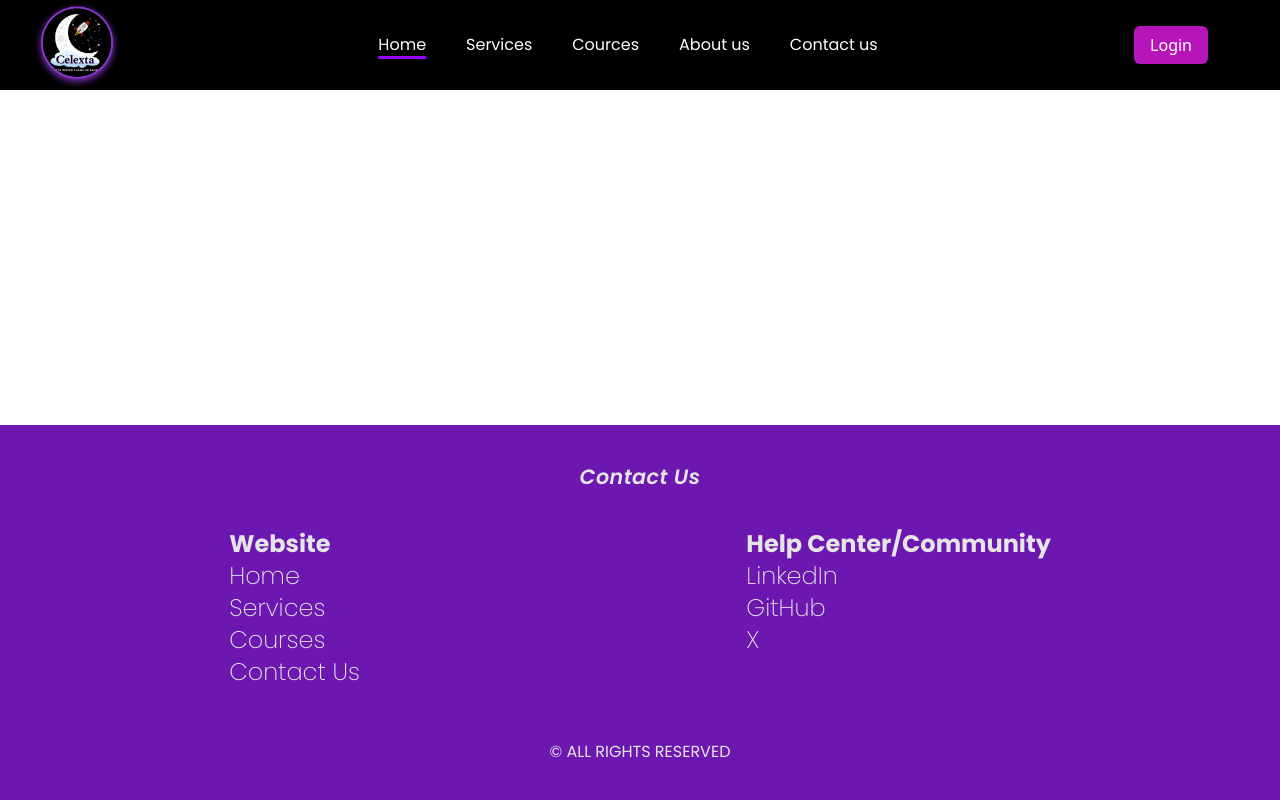
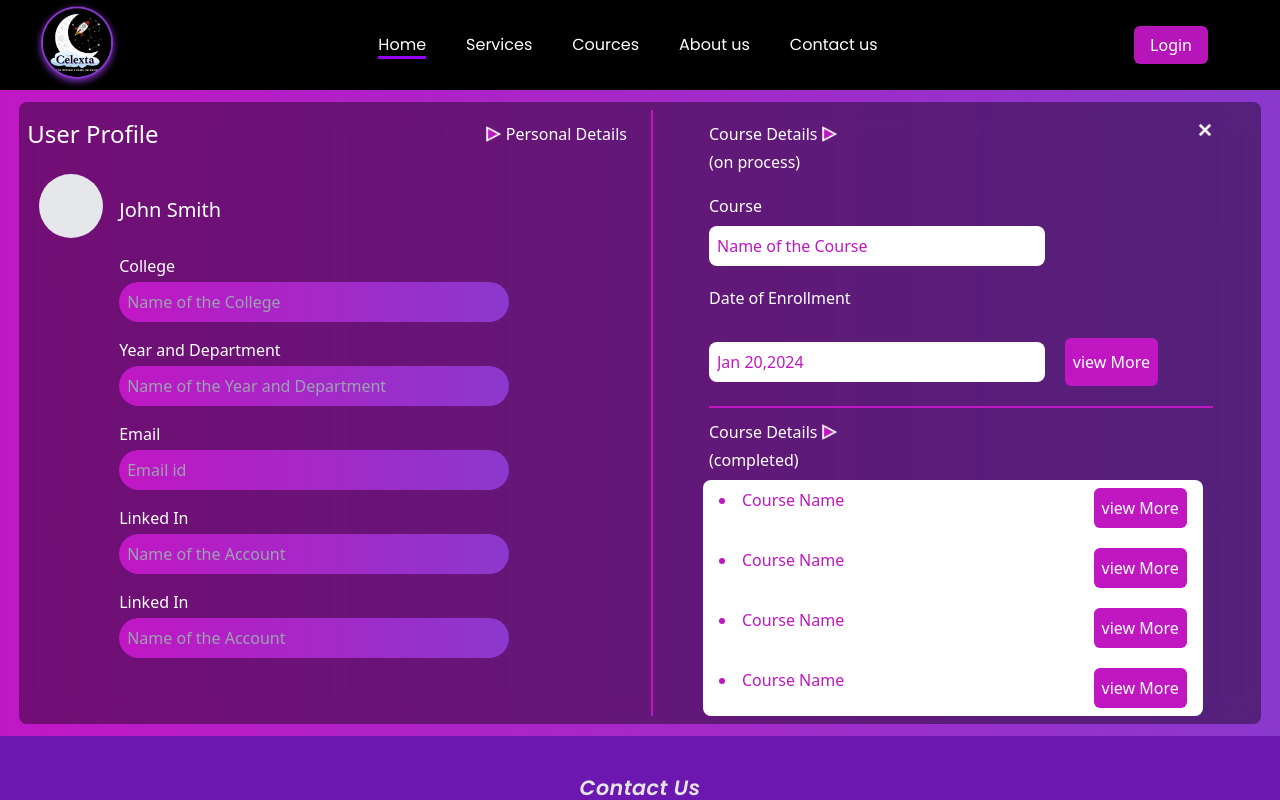
Before and after one commit to Ganeshraj08/Celexta, a React (Vite) app: page /userProfile in a window 1280 px wide. Shown: the top 800 px of the page. Built offline with nearby package versions, Linux system fonts and the light colour scheme.

Commit message:
userprofile added

```diff
--- a/src/App.jsx
+++ b/src/App.jsx
@@ -14,6 +14,7 @@ import Certificate from "./pages/Certificate";
 import Contact from "./pages/Contact";
 import Login from "./pages/Login";
 import Register from "./pages/Register";
+import UserProfile from "./pages/UserProfile";
 
 const App = () => {
   return (
@@ -31,6 +32,7 @@ const App = () => {
             <Route path="/congrats" element={<Congrats />} />
             <Route path="/login" element={<Login />} />
             <Route path="/register" element={<Register />} />
+            <Route path="/userProfile" element={<UserProfile />} />
             <Route path="/certificate" element={<Certificate />} />
           </Routes>
         </main>
--- /dev/null
+++ b/src/pages/UserProfile.jsx
@@ -0,0 +1,146 @@
+import React from "react";
+import Polygon3 from "../assets/icons/Polygon3.png";
+import Close from "../assets/icons/Close.png";
+const UserProfile = () => {
+  return (
+    <div className=" h-full w-full bg-gradient-to-r from-purpleStart to-purpleEnd flex justify-center items-center mx-auto ">
+      <div className="h-11/12 w-[97%] backdrop-blur-md bg-blur m-1 p-2 rounded-lg my-3 ">
+        <div className="flex flex-col gap-3 sm:flex-row">
+          <div className="flex flex-1 flex-col mr-3">
+            <div className="w-full flex justify-between mr-2 mt-2 mb-2 ">
+              <h2 className="text-white text-2xl ">User Profile</h2>
+              <a href="#" className="text-white flex items-center gap-1">
+                <img src={Polygon3} className="w-4 h-4 m" />
+                Personal Details
+              </a>
+            </div>
+            <div className="w-full items-center flex gap-4 mt-4 mx-3">
+              <div className="rounded-full bg-gray-200 w-16 h-16"></div>
+              <h1 className="text-white text-xl mt-2">John Smith</h1>
+            </div>
+            <div className="flex items-center ml-8 pl-12">
+              <div className="w-full flex flex-col gap-4 mt-4 ">
+                <div className="flex flex-col">
+                  <label className="text-white mb-1 ml-3">College</label>
+                  <input
+                    type="text"
+                    className="p-2 ml-3 rounded-full w-3/4 bg-gradient-to-r from-purpleStart to-purpleEnd  text-white text-[11px] sm:text-base"
+                    placeholder="Name of the College"
+                  />
+                </div>
+                <div className="flex flex-col">
+                  <label className="text-white mb-1 ml-3">
+                    Year and Department
+                  </label>
+                  <input
+                    type="text"
+
+                    className="p-2 ml-3 rounded-full w-3/4 bg-gradient-to-r from-purpleStart to-purpleEnd text-white text-[11px] sm:text-base"
+                    placeholder="Name of the Year and Department"
+                  />
+                </div>
+                <div className="flex flex-col">
+                  <label className="text-white mb-1 ml-3">Email</label>
+                  <input
+                    type="email"
+                    className="p-2 ml-3 rounded-full w-3/4 bg-gradient-to-r from-purpleStart to-purpleEnd text-white text-[11px] sm:text-base"
+                    placeholder="Email id"
+                  />
+                </div>
+                <div className="flex flex-col">
+                  <label className="text-white mb-1 ml-3">Linked In</label>
+                  <input
+                    type="text"
+                    className="p-2 ml-3 rounded-full w-3/4 bg-gradient-to-r from-purpleStart to-purpleEnd text-white text-[11px] sm:text-base"
+                    placeholder="Name of the Account"
+                  />
+                </div>
+                <div className="flex flex-col">
+                  <label className="text-white mb-1 ml-3">Linked In</label>
+                  <input
+                    type="text"
+                    className="p-2 ml-3 rounded-full w-3/4 bg-gradient-to-r from-purpleStart to-purpleEnd text-white text-[11px] sm:text-base"
+                    placeholder="Name of the Account"
+                  />
+                </div>
+              </div>
+            </div>
+          </div>
+          <div className="flex flex-1  flex-col border-t-2 border-pink sm:border-l-2 sm:border-t-0 sm:border-pink">
+            <div className="mt-3 mr-6 ml-10 px-4 ">
+              <div className="flex justify-between ">
+                <div className="flex flex-col gap-1 text-white ">
+                  <div className="flex gap-1 items-center">
+                    <h5>Course Details</h5>
+                    <img src={Polygon3} className="w-4 h-4" />
+                  </div>
+                  <p>(on process)</p>
+                </div>
+
+                <img src={Close} className="h-4 w-4 cursor-pointer" />
+              </div>
+              <div className="flex flex-col gap-5 mt-5 border-b-2 border-pink pb-5">
+                <div className="flex flex-col gap-2">
+                  <label className="text-white">Course</label>
+                  <input
+                  type="text"
+                    className="w-2/3 rounded-lg text-pink placeholder-pink p-2"
+                    placeholder="Name of the Course"
+                  />
+                </div>
+                <div className="flex flex-col gap-2">
+                  <label className="text-white">Date of Enrollment</label>
+                  <div className="space-x-5 space-y-5">
+                  <input
+                  type="text"
+                    className="w-2/3 rounded-lg text-pink placeholder-pink p-2"
+                    placeholder="Jan 20,2024"
+                  />
+                  <button
+                  className="bg-pink px-2 py-3 rounded-md text-white text-md cursor-pointer"
+                  >view More</button>
+                  </div>
+
+                </div>
+
+              </div>
+            </div>
+            <div className="text-white flex flex-col mt-3 mr-6 ml-10 px-4">
+            <div className="flex flex-col gap-1 text-white mb-2">
+                  <div className="flex gap-1 items-center">
+                    <h5>Course Details</h5>
+                    <img src={Polygon3} className="w-4 h-4" />
+                  </div>
+                  <p>(completed)</p>
+                </div>
+            </div>
+            <div className="w-10/12 flex items-center mx-auto">
+                <div className="w-full h-11/12 rounded-lg bg-white">
+                        <div className="flex flex-col gap-5 overflow-y-scroll mb-2">
+                        <div className="flex justify-between px-4 mt-2">
+                                <li className="text-pink text-base">Course Name</li>
+                                <button className="bg-pink rounded-md p-2 text-white">view More</button>
+                            </div>
+                            <div className="flex justify-between px-4">
+                                <li className="text-pink text-base">Course Name</li>
+                                <button className="bg-pink rounded-md p-2 text-white">view More</button>
+                            </div>
+                            <div className="flex justify-between px-4">
+                                <li className="text-pink text-base">Course Name</li>
+                                <button className="bg-pink rounded-md p-2 text-white">view More</button>
+                            </div>
+                            <div className="flex justify-between px-4">
+                                <li className="text-pink text-base">Course Name</li>
+                                <button className="bg-pink rounded-md p-2 text-white">view More</button>
+                            </div>
+                        </div>
+                </div>
+            </div>
+          </div>
+        </div>
+      </div>
+    </div>
+  );
+};
+
+export default UserProfile;
--- a/tailwind.config.js
+++ b/tailwind.config.js
@@ -20,7 +20,10 @@ export default {
         darkgradient:"#3A373766",
         whitebg:'rgba(255, 255, 255, 0.15)',
         pink:'rgba(192, 23, 195, 1)',
-        purpletransparent: 'rgba(139, 56, 205, 0.30)'
+        purpletransparent: 'rgba(139, 56, 205, 0.30)',
+        purpleStart:"#C017C4",
+        purpleEnd:"#8B38CD",
+        blur:"#00000066"
       },
 
       boxShadow: {
```
Also changed, not shown: src/assets/icons/Close.png (added), src/assets/icons/Polygon3.png (added).
